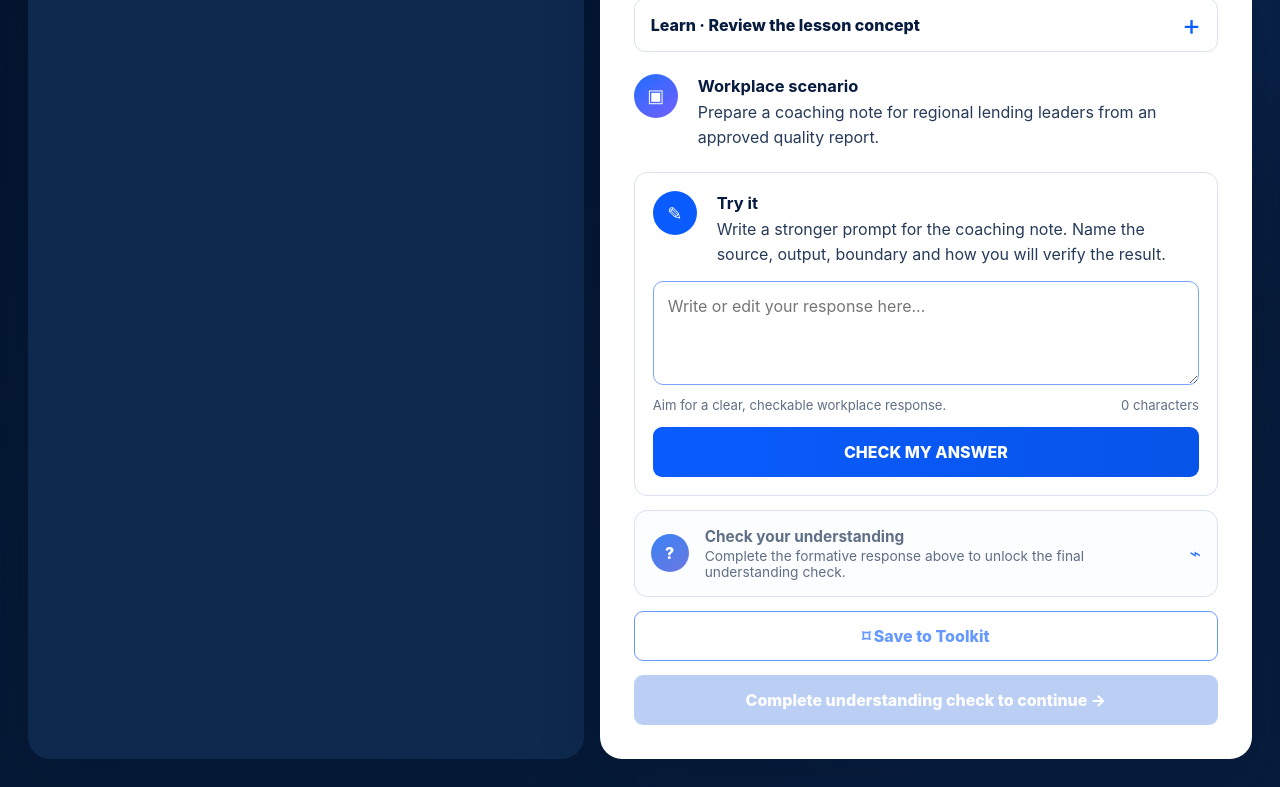
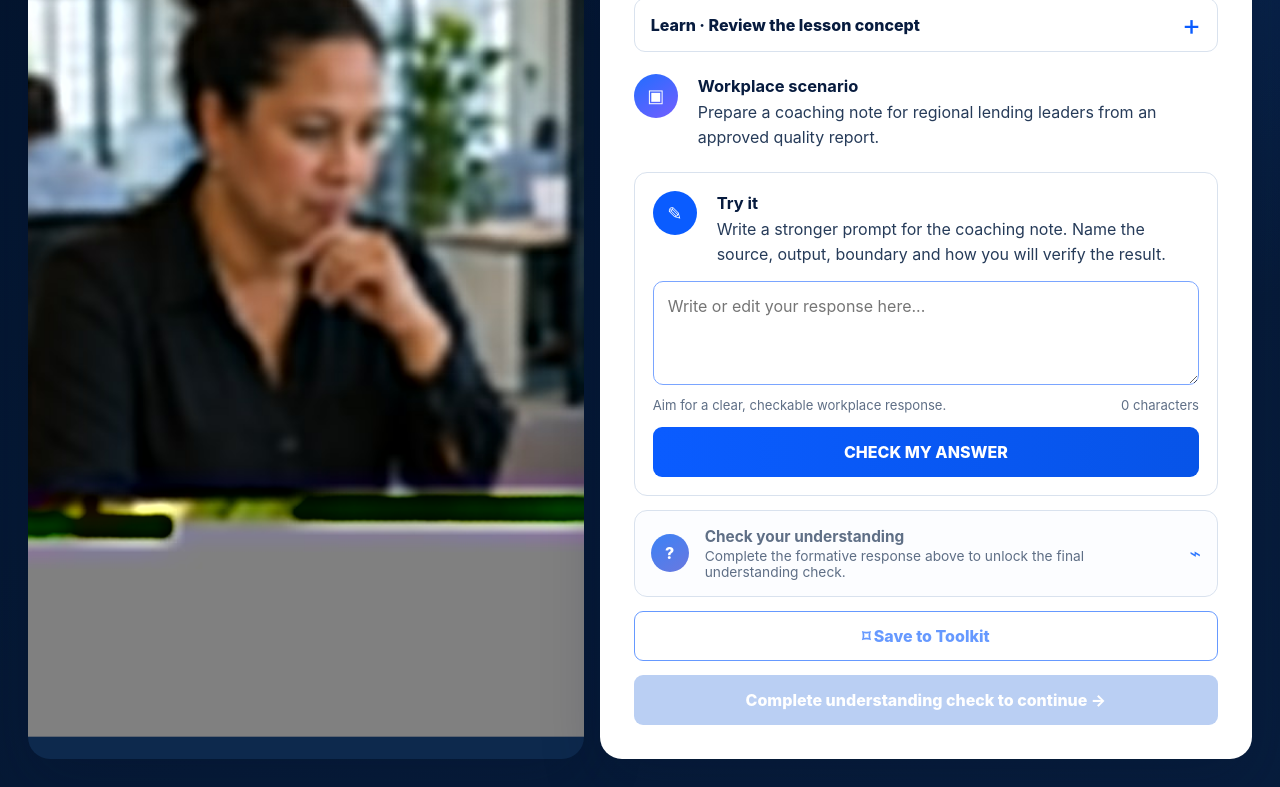
Before and after one commit to oroknows-arch1/ai-coach-academy, a plain HTML site: page index.html in a window 1280 px wide. Shown: the part 241-1028 px from the top of the page. Drawn offline with Linux system fonts and the light colour scheme.

Commit message:
Load approved workplace asset adapter

```diff
--- a/index.html
+++ b/index.html
@@ -66,5 +66,6 @@
 
   <script src="course-data.js"></script>
   <script src="app.js"></script>
+  <script src="approved-workplace-assets.js"></script>
 </body>
 </html>
```
